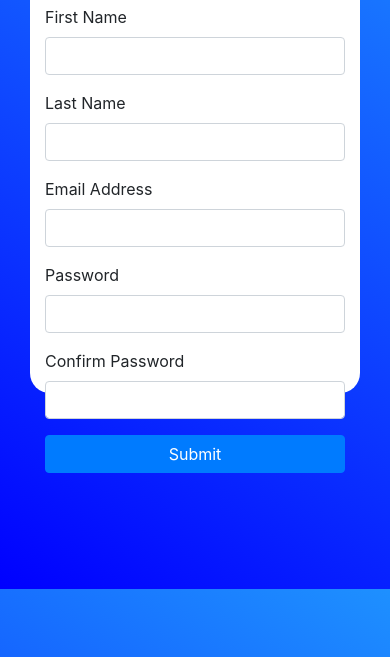
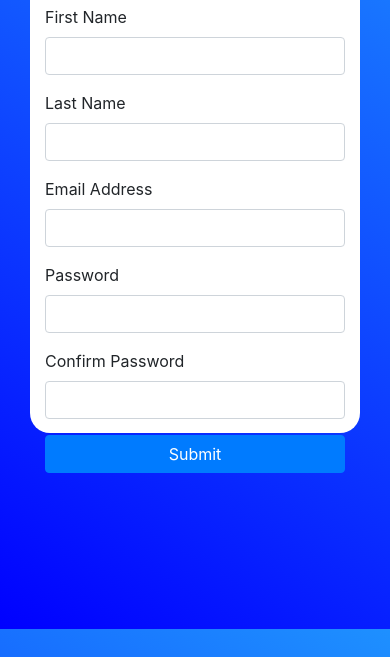
Before and after one commit to sowunmi-mayowa/DevCareer_Task, a plain HTML site: page index.html in a window 390 px wide. Shown: the part 187-844 px from the top of the page. Drawn offline with Linux system fonts and the light colour scheme.

Commit message:
added media quaries

```diff
--- a/css/style.css
+++ b/css/style.css
@@ -11,3 +11,8 @@ body{
     background-color: #fff;
     padding: 20px;
 }
+@media(max-width:425px){
+    .container{
+        height: 520px;
+    }
+}
```
